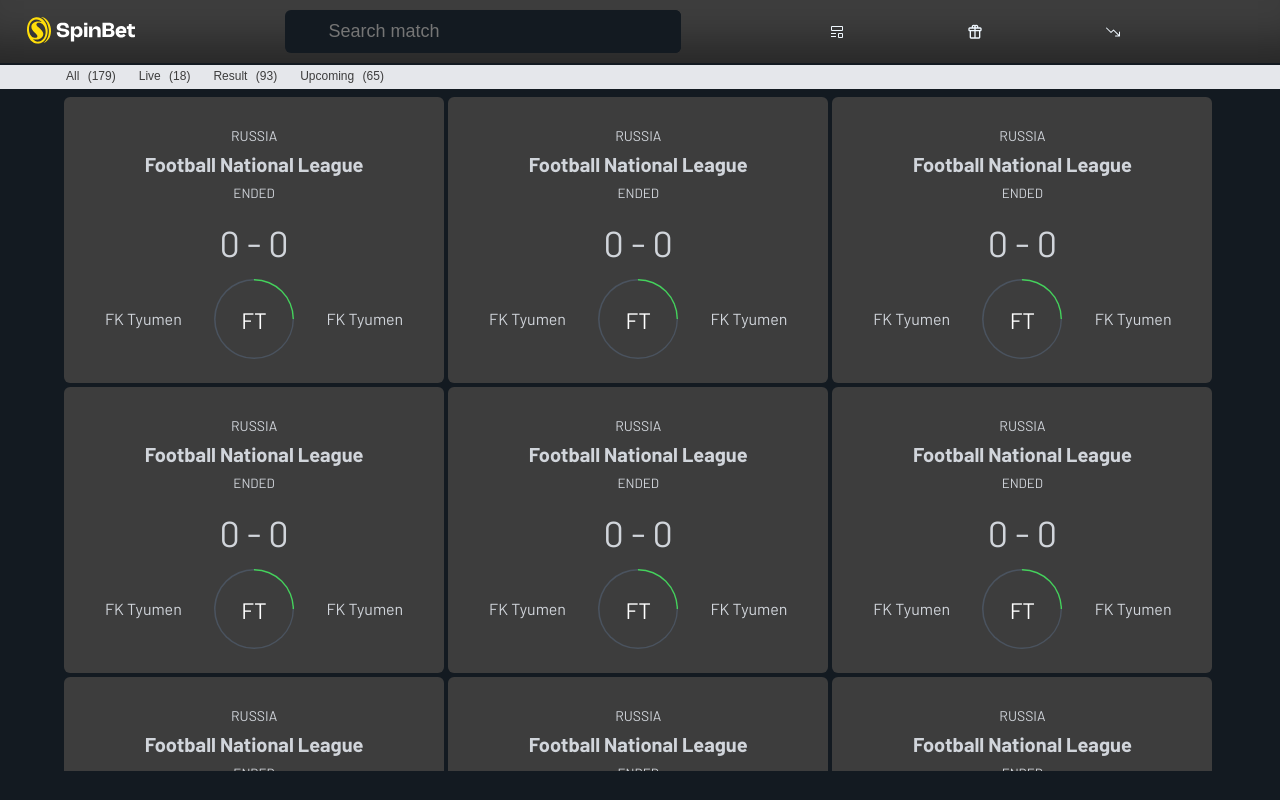
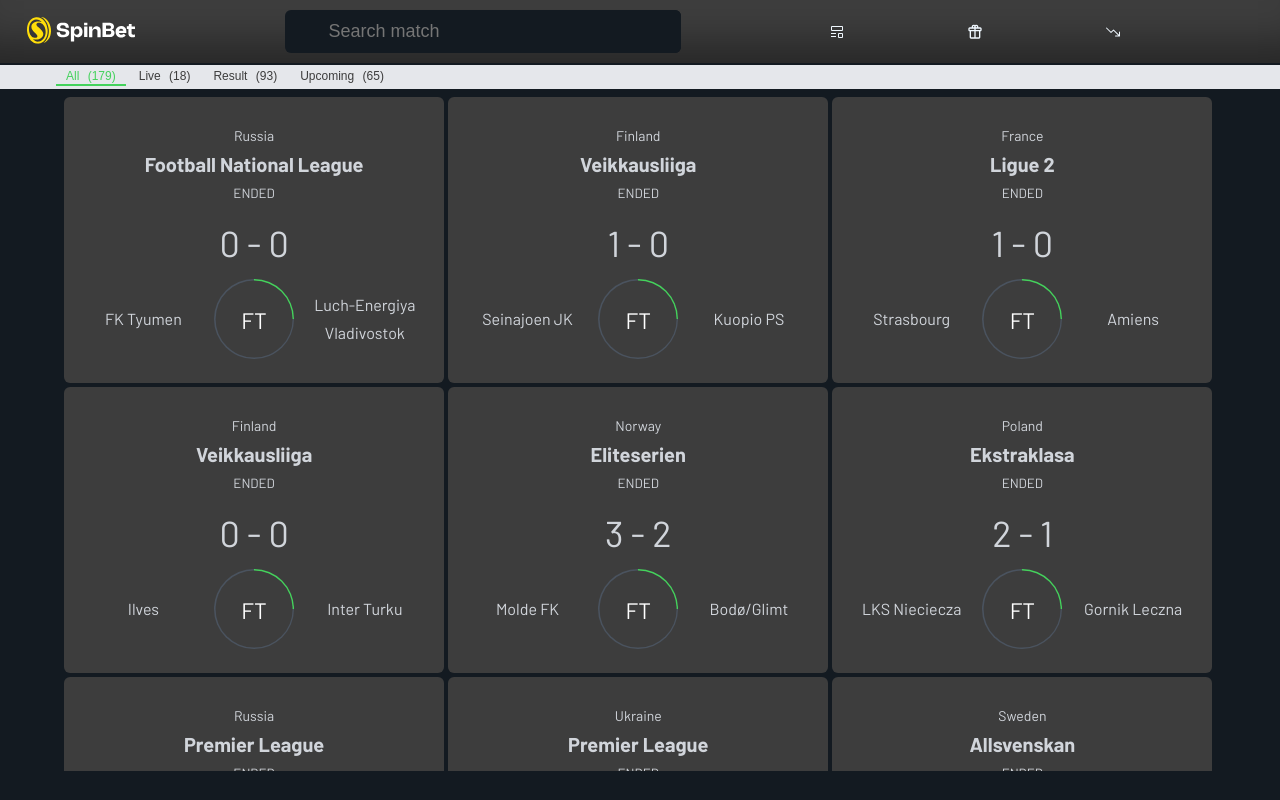
Before and after one commit to Denno31/spin-bet-exam, a Next.js app: page / in a window 1280 px wide. Built offline with nearby package versions, Linux system fonts and the light colour scheme; some icons are missing.

Commit message:
added filter functionality

```diff
--- a/src/components/FilterMenu/FilterMenu.tsx
+++ b/src/components/FilterMenu/FilterMenu.tsx
@@ -40,14 +40,19 @@
 `;
 
 export const FilterMenu = () => {
-  const { filters } = useContext(MatchesContext);
+  const { filters, handleSetActiveFilter, activeFilter } =
+    useContext(MatchesContext);
 
   return (
     <FilterButtonsContainer>
       {filters.map(({ filter, count }) => {
-        const isActive = false;
+        const isActive = filter === activeFilter.filter;
         return (
-          <FilterButton key={filter} $active={isActive}>
+          <FilterButton
+            key={filter}
+            $active={isActive}
+            onClick={() => handleSetActiveFilter({ filter, count })}
+          >
             {filter} <span>({count})</span>
           </FilterButton>
         );
--- a/src/components/HomePage/HomePage.tsx
+++ b/src/components/HomePage/HomePage.tsx
@@ -26,28 +26,6 @@
   }
 `;
 
-const ScoreCardsOuterWrapper = styled.div`
-  margin-left: auto;
-  margin-right: auto;
-  max-width: 74rem;
-  padding-left: 1rem;
-  padding-right: 1rem;
-  padding-bottom: 1.5rem;
-`;
-
-const ScoreCardsContainer = styled.section`
-  display: flex;
-  gap: 0.25rem;
-  flex-wrap: wrap;
-`;
-
-const ScoreCardsSection = styled.section`
-  resize: both;
-  margin-top: 8px;
-  height: 100%;
-  overflow-y: scroll;
-`;
-
 const TopSectionContentWrapper = styled.div`
   width: 1280px;
   margin: 0 auto;
@@ -63,25 +41,7 @@
           <FilterMenu />
         </TopSectionContentWrapper>
       </TopSection>
-      <ScoreCardsSection>
-        <ScoreCardsOuterWrapper>
-          <ScoreCardsContainer>
-            <ScoreBoardCard />
-            <ScoreBoardCard />
-            <ScoreBoardCard />
-            <ScoreBoardCard />
-            <ScoreBoardCard />
-            <ScoreBoardCard />
-            <ScoreBoardCard />
-            <ScoreBoardCard />
-            <ScoreBoardCard />
-            <ScoreBoardCard />
-            <ScoreBoardCard />
-            <ScoreBoardCard />
-            <ScoreBoardCard />
-          </ScoreCardsContainer>
-        </ScoreCardsOuterWrapper>
-      </ScoreCardsSection>
+
       <ScoreBoardCards />
     </LayoutContainer>
   );
--- a/src/components/ScoreBoardCard/ScoreBoardCard.tsx
+++ b/src/components/ScoreBoardCard/ScoreBoardCard.tsx
@@ -1,6 +1,11 @@
 import React from "react";
 import { styled } from "styled-components";
 import { MatchProgress } from "../MatchProgress/MatchProgress";
+import { ScoreCardMatch } from "@/types/types";
+
+interface Props {
+  scoreCardMatch: ScoreCardMatch;
+}
 
 const CardContainer = styled.div`
   flex: 1 1 auto;
@@ -42,17 +47,20 @@
   align-items: center;
 `;
 
-export const ScoreBoardCard = () => {
+export const ScoreBoardCard = ({ scoreCardMatch }: Props) => {
+  const { competition, country, status, homeTeam, awayTeam } = scoreCardMatch;
   return (
     <CardContainer>
-      <CountryNameText>RUSSIA</CountryNameText>
-      <h3>Football National League</h3>
-      <small>ENDED</small>
-      <p>0 - 0</p>
+      <CountryNameText>{country}</CountryNameText>
+      <h3>{competition}</h3>
+      <small>{status.label}</small>
+      <p>
+        {homeTeam.score} - {awayTeam.score}
+      </p>
       <MatchProgressContainer>
-        <span>FK Tyumen</span>
+        <span>{homeTeam.name}</span>
         <MatchProgress />
-        <span>FK Tyumen</span>
+        <span>{awayTeam.name}</span>
       </MatchProgressContainer>
     </CardContainer>
   );
--- a/src/components/ScoreBoardCards/ScoreBoardCards.tsx
+++ b/src/components/ScoreBoardCards/ScoreBoardCards.tsx
@@ -1,12 +1,36 @@
 import { getMatchesDataForScoreBoard } from "@/utils/getMatchesData";
 import React, { useContext, useMemo } from "react";
 import { MatchesContext } from "@/context/MatchesContextProvider";
-import { FilterType, Match } from "@/types/types";
+import { FilterType, ScoreCardMatch } from "@/types/types";
 import sportsData from "@/data/sports.json";
+import styled from "styled-components";
+import { ScoreBoardCard } from "../ScoreBoardCard/ScoreBoardCard";
+
+const ScoreCardsOuterWrapper = styled.div`
+  margin-left: auto;
+  margin-right: auto;
+  max-width: 74rem;
+  padding-left: 1rem;
+  padding-right: 1rem;
+  padding-bottom: 1.5rem;
+`;
+
+const ScoreCardsContainer = styled.section`
+  display: flex;
+  gap: 0.25rem;
+  flex-wrap: wrap;
+`;
+
+const ScoreCardsSection = styled.section`
+  resize: both;
+  margin-top: 8px;
+  height: 100%;
+  overflow-y: scroll;
+`;
 
 export const ScoreBoardCards = () => {
   const { activeFilter } = useContext(MatchesContext);
-  const matchesData: Match[] = useMemo(
+  const matchesData: ScoreCardMatch[] = useMemo(
     () =>
       getMatchesDataForScoreBoard(
         sportsData,
@@ -14,6 +38,16 @@
       ),
     [activeFilter.filter]
   );
-  console.log(matchesData);
-  return <div>ScoreBoardCards</div>;
+
+  return (
+    <ScoreCardsSection>
+      <ScoreCardsOuterWrapper>
+        <ScoreCardsContainer>
+          {matchesData.map((match) => (
+            <ScoreBoardCard key={match.id} scoreCardMatch={match} />
+          ))}
+        </ScoreCardsContainer>
+      </ScoreCardsOuterWrapper>
+    </ScoreCardsSection>
+  );
 };
--- a/src/types/types.ts
+++ b/src/types/types.ts
@@ -1,3 +1,8 @@
+export type StatusObj = {
+  type: MatchStatusType;
+  label: string;
+};
+
 export type Match = {
   id: string;
   name: string;
@@ -61,3 +66,20 @@
   Canceled = "canceled",
   All = "all",
 }
+
+export type ScoreCardMatch = {
+  id: string;
+  competition: string;
+  country: string;
+  timestamp: number;
+  status: StatusObj;
+  homeTeam: {
+    name: string;
+    score: number;
+  };
+  awayTeam: {
+    name: string;
+    score: number;
+  };
+  liveStatus: string;
+};
```
